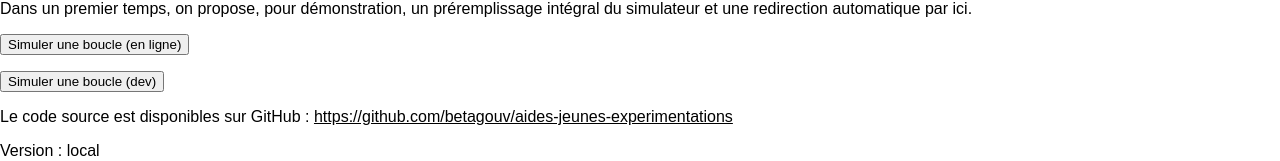
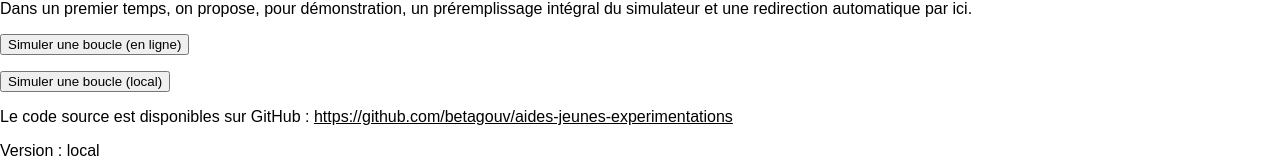
Before and after one commit to betagouv/aides-jeunes-experimentations, a Next.js app: page /service-logement in a window 1280 px wide. Shown: the part 507-668 px from the top of the page. Built offline with nearby package versions, Linux system fonts and the light colour scheme.

Commit message:
Corrige le texte du bouton

```diff
--- a/pages/service-logement.js
+++ b/pages/service-logement.js
@@ -103,7 +103,7 @@ export default function ServiceLogement(props) {
         vers la page d’origine (ici) avec un token qui leur permettent d’évaluer des aides au logement dans différents scénarios.</p>
         <p>Dans un premier temps, on propose, pour démonstration, un préremplissage intégral du simulateur et une redirection automatique par ici.</p>
         <p><button onClick={() => handleClickIllustrate("aides_jeunes_service_logement")}>Simuler une boucle (en ligne)</button></p>
-        <p><button onClick={() => handleClickIllustrate("aides_jeunes_service_logement_dev")}>Simuler une boucle (dev)</button></p>
+        <p><button onClick={() => handleClickIllustrate("aides_jeunes_service_logement_dev")}>Simuler une boucle (local)</button></p>
       </div>
     </>
   )
```
